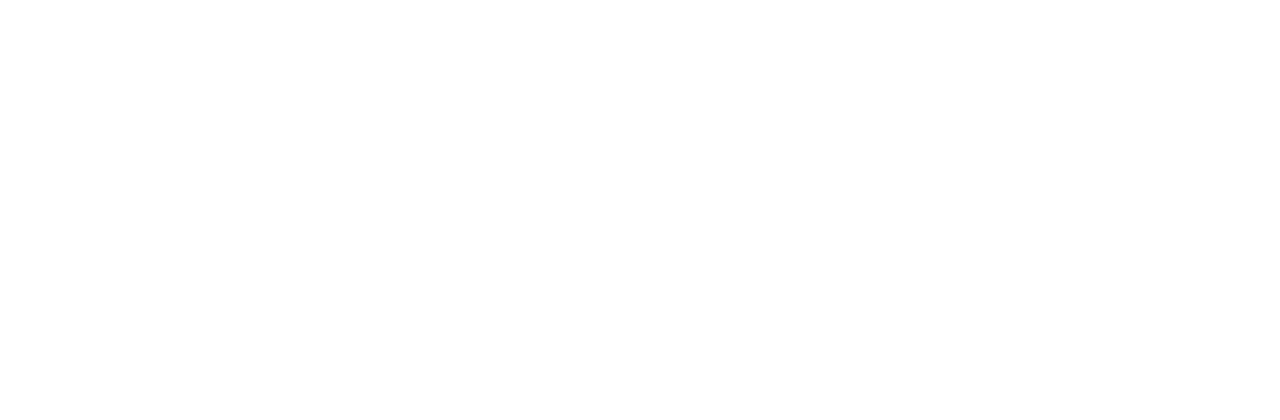
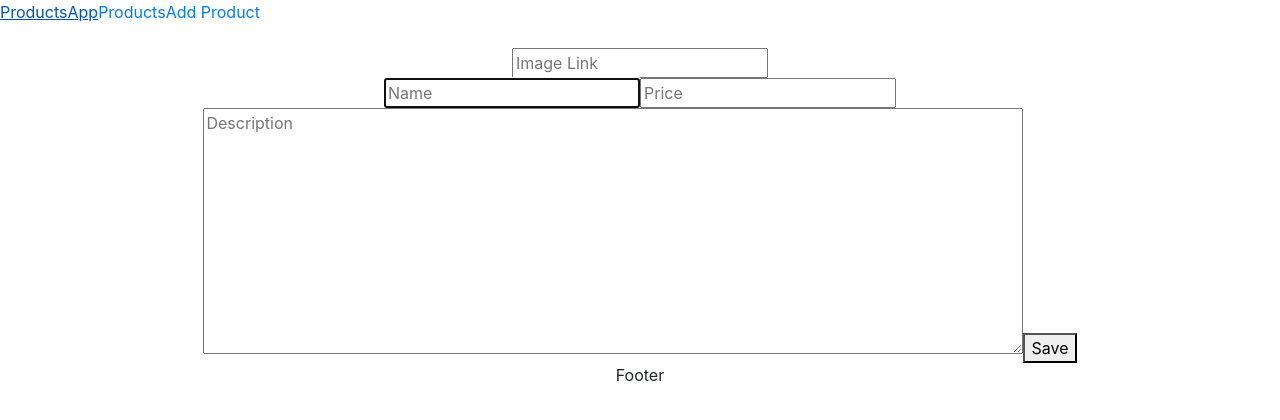
Before and after one commit to rbalonek/mern-bootstrap-project, a React (Create React App) app in the folder client/: page /products/1/edit in a window 1280 px wide. Shown: the top 420 px of the page. Built offline with nearby package versions, Linux system fonts and the light colour scheme; no server answers.

Commit message:
All CRUD Operational

```diff
--- a/client/src/App.jsx
+++ b/client/src/App.jsx
@@ -4,6 +4,8 @@
 import { Route, Switch } from "react-router-dom";
 import Products from "./screens/Products/Products";
 import ProductDetail from "./screens/ProductDetail/ProductDetail";
+import ProductEdit from "./screens/ProductEdit/ProductEdit";
+import ProductCreate from "./screens/ProductCreate/ProductCreate";
 
 function App() {
   return (
@@ -11,6 +13,8 @@
       <Switch>
         <Route exact path="/" component={Home} />
         <Route exact path="/products" component={Products} />
+        <Route path="/add-product" component={ProductCreate} />
+        <Route exact path="/products/:id/edit" component={ProductEdit} />
         <Route exact path="/products/:id" component={ProductDetail} />
       </Switch>
     </div>
--- a/client/src/components/shared/Nav/Nav.jsx
+++ b/client/src/components/shared/Nav/Nav.jsx
@@ -1,9 +1,24 @@
 import React from "react";
+import { NavLink } from "react-router-dom";
 
-export default function Nav() {
+const Nav = () => {
   return (
-    <div syle={{ height: "50vh" }}>
-      <p>NAV</p>
-    </div>
+    <nav>
+      <div className="nav">
+        <NavLink className="logo" to="/">
+          ProductsApp
+        </NavLink>
+        <div className="links">
+          <NavLink className="link" to="/products">
+            Products
+          </NavLink>
+          <NavLink className="link" to="/add-product">
+            Add Product
+          </NavLink>
+        </div>
+      </div>
+    </nav>
   );
-}
+};
+
+export default Nav;
--- /dev/null
+++ b/client/src/screens/ProductCreate/ProductCreate.jsx
@@ -0,0 +1,72 @@
+import React, { useState } from "react";
+import Layout from "../../components/shared/Layout/Layout";
+import { Redirect } from "react-router-dom";
+import { createProduct } from "../../services/products";
+
+const ProductCreate = (props) => {
+  const [product, setProduct] = useState({
+    name: "",
+    description: "",
+    imgURL: "",
+    price: "",
+  });
+
+  const [isCreated, setCreated] = useState(false);
+
+  const handleChange = (event) => {
+    const { name, value } = event.target;
+    setProduct({
+      ...product,
+      [name]: value,
+    });
+  };
+
+  const handleSubmit = async (event) => {
+    event.preventDefault();
+    const created = await createProduct(product);
+    setCreated({ created });
+  };
+
+  if (isCreated) {
+    return <Redirect to={`/products`} />;
+  }
+  return (
+    <Layout user={props.user}>
+      <form onSubmit={handleSubmit}>
+        <input
+          placeholder="Name"
+          value={product.name}
+          name="name"
+          required
+          autoFocus
+          onChange={handleChange}
+        />
+        <input
+          placeholder="Price"
+          value={product.price}
+          name="price"
+          required
+          onChange={handleChange}
+        />
+        <textarea
+          rows={10}
+          placeholder="Description"
+          value={product.description}
+          name="description"
+          required
+          onChange={handleChange}
+        />
+        <input
+          placeholder="Image Link"
+          value={product.imgURL}
+          name="imgURL"
+          required
+          onChange={handleChange}
+        />
+        <button type="submit">Submit</button>
+      </form>
+    </Layout>
+  );
+};
+
+export default ProductCreate;
--- /dev/null
+++ b/client/src/screens/ProductEdit/ProductEdit.jsx
@@ -0,0 +1,95 @@
+import React, { useState, useEffect } from "react";
+import { useParams, Redirect } from "react-router-dom";
+import Layout from "../../components/shared/Layout/Layout";
+import { getProduct, updateProduct } from "../../services/products";
+
+const ProductEdit = (props) => {
+  const [product, setProduct] = useState({
+    name: "",
+    description: "",
+    imgURL: "",
+    price: "",
+  });
+
+  const [isUpdated, setUpdated] = useState(false);
+  let { id } = useParams();
+
+  useEffect(() => {
+    const fetchProduct = async () => {
+      const product = await getProduct(id);
+      setProduct(product);
+    };
+    fetchProduct();
+  }, [id]);
+
+  const handleChange = (event) => {
+    const { name, value } = event.target;
+    setProduct({
+      ...product,
+      [name]: value,
+    });
+  };
+
+  const handleSubmit = async (event) => {
+    event.preventDefault();
+    let { id } = props.match.params;
+    const updated = await updateProduct(id, product);
+    setUpdated(updated);
+  };
+
+  if (isUpdated) {
+    return <Redirect to={`/products/${props.match.params.id}`} />;
+  }
+
+  return (
+    <Layout user={props.user}>
+      <div>
+        <div>
+          <img
+            style={{ height: "100px" }}
+            src={product.imgURL}
+            alt={product.name}
+          />
+          <form onSubmit={handleSubmit}>
+            <input
+              placeholder="Image Link"
+              value={product.imgURL}
+              name="imgURL"
+              required
+              onChange={handleChange}
+            />
+          </form>
+        </div>
+        <form onSubmit={handleSubmit}>
+          <input
+            placeholder="Name"
+            value={product.name}
+            name="name"
+            required
+            autoFocus
+            onChange={handleChange}
+          />
+          <input
+            placeholder="Price"
+            value={product.price}
+            name="price"
+            required
+            onChange={handleChange}
+          />
+          <textarea
+            rows={10}
+            cols={78}
+            placeholder="Description"
+            value={product.description}
+            name="description"
+            required
+            onChange={handleChange}
+          />
+          <button type="submit">Save</button>
+        </form>
+      </div>
+    </Layout>
+  );
+};
+
+export default ProductEdit;
```
